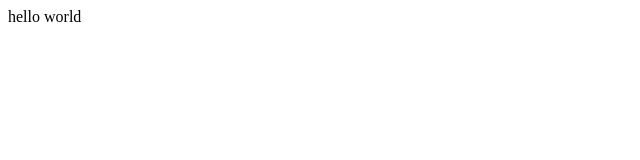
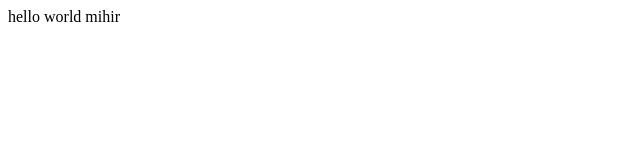
Before and after one commit to mihirrathi1/mihir-demo, a plain HTML site: page index.html in a window 1280 px wide. Shown: the full height of the page, 0-640 px from the left. Drawn offline with Linux system fonts and the light colour scheme.

Commit message:
change in p tag

```diff
--- a/index.html
+++ b/index.html
@@ -1 +1 @@
-<p>hello world</p>
+<p>hello world mihir</p>
```
